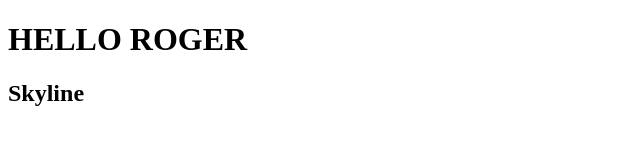
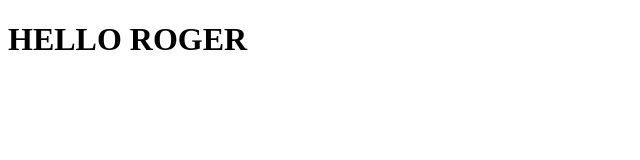
Before and after one commit to lazareus-dev/roger_vitrine, a plain HTML site: page index.html in a window 1280 px wide. Shown: the whole page, without its empty margins (0-640 px from the left). Drawn offline with Linux system fonts and the light colour scheme.

Commit message:
Update index.html

```diff
--- a/index.html
+++ b/index.html
@@ -3,7 +3,6 @@
     <head>
 	<body>
 	<h1>HELLO ROGER</h1>
-		<h2>Skyline</h2>
 	    </body>
     </head>
 </html>
```
